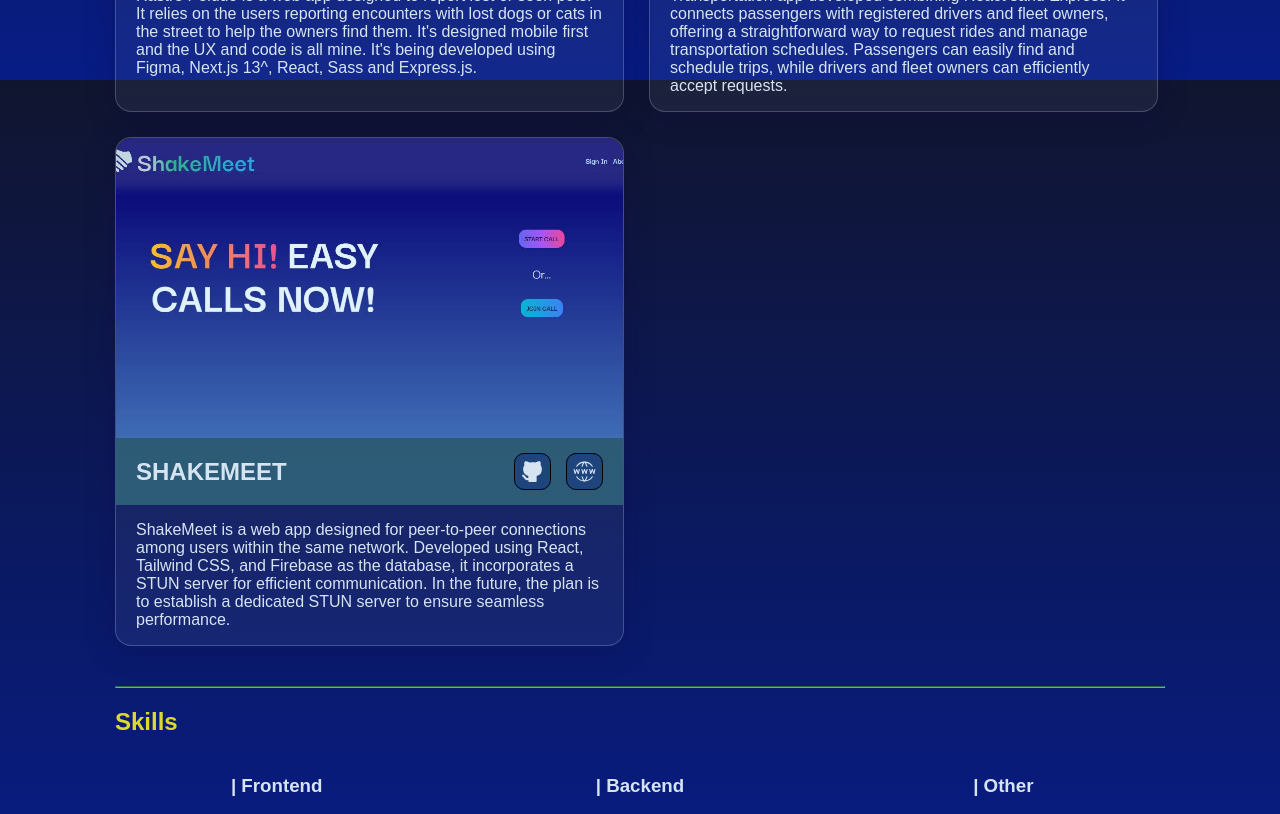
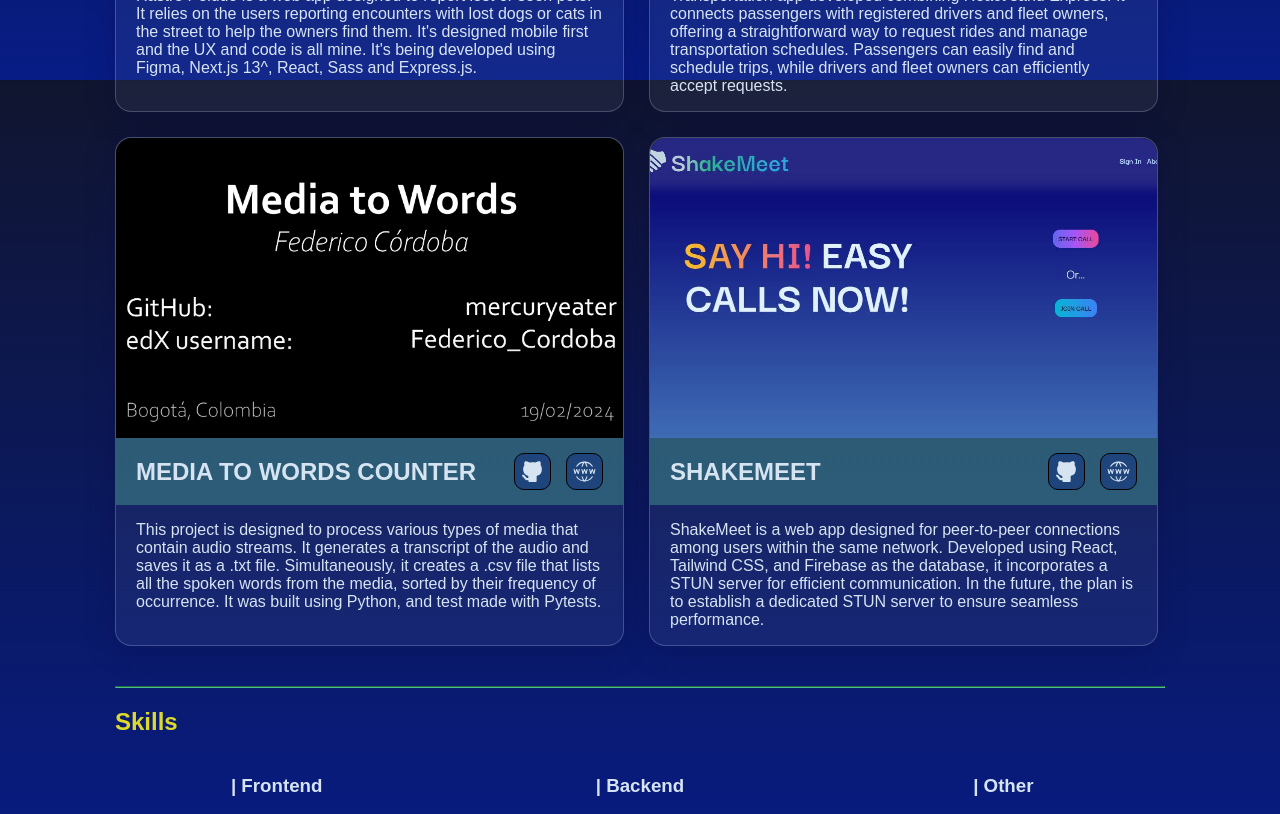
Before and after one commit to mercuryeater/portfolio, a Next.js app: page / in a window 1280 px wide. Shown: the part 720-1534 px from the top of the page. Built offline with nearby package versions, Linux system fonts and the light colour scheme; a web font is replaced by a local one.

Commit message:
feat: :sparkles: addMedia2WordsCard

```diff
--- a/src/components/Projects/Projects.jsx
+++ b/src/components/Projects/Projects.jsx
@@ -26,6 +26,14 @@
     webUrl: "https://rastro-peludo.vercel.app/",
     repoUrl: "https://github.com/mercuryeater/rastro-peludo",
   };
+
+  const media2Words = {
+    name: "MEDIA TO WORDS COUNTER",
+    description:
+      "This project is designed to process various types of media that contain audio streams. It generates a transcript of the audio and saves it as a .txt file. Simultaneously, it creates a .csv file that lists all the spoken words from the media, sorted by their frequency of occurrence. It was built using Python, and test made with Pytests.",
+    webUrl: "https://www.youtube.com/watch?v=nyCTkY_DHM0",
+    repoUrl: "https://github.com/mercuryeater/media2-word-counter",
+  };
   return (
     <main className="projects">
       <MainProject
@@ -43,6 +51,13 @@
         repoUrl={ricaCab.repoUrl}
       />
       <MainProject
+        source={"/M2W.PNG"}
+        name={media2Words.name}
+        description={media2Words.description}
+        webUrl={media2Words.webUrl}
+        repoUrl={media2Words.repoUrl}
+      />
+      <MainProject
         source={"/SM.JPG"}
         name={shakeMeet.name}
         description={shakeMeet.description}
```
Also changed, not shown: public/M2W.PNG (added).
